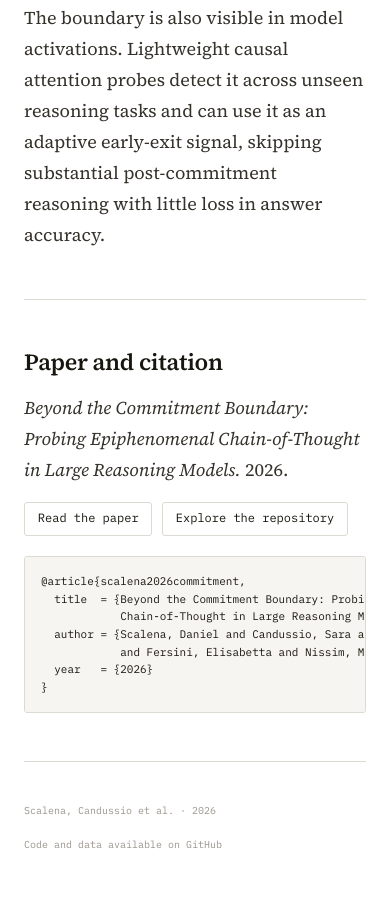
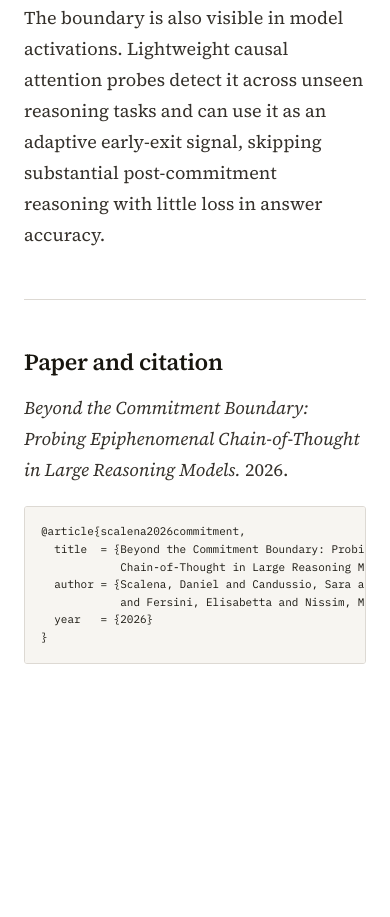
Before and after one commit to DanielSc4/Commitment-Boundary, a plain HTML site: page website/index.html in a window 390 px wide. Shown: the part 3551-4468 px from the top of the page. After the commit the page ends 4263 px from the top, so only its background shows below. Drawn offline with Linux system fonts and the light colour scheme.

Commit message:
Simplify project website navigation

```diff
--- a/website/index.html
+++ b/website/index.html
@@ -78,14 +78,11 @@ p:last-child{margin-bottom:0}
 .boundary{color:var(--red);font-weight:600}
 .takeaway{font-size:1.16rem;color:var(--ink)}
 pre{margin:1.3rem 0 0;padding:1rem;overflow:auto;border:1px solid var(--rule);border-radius:3px;background:var(--wash);font-size:11px;line-height:1.6}
-footer{display:flex;justify-content:space-between;gap:1rem;padding:2.5rem 0 4rem;border-top:1px solid var(--rule);font-family:var(--mono);font-size:10px;color:var(--faint)}
 @media(max-width:650px){
-  .nav-links a:not(:last-child){display:none}
   .hero{padding-top:3.5rem}
   .steps,.stats{grid-template-columns:1fr}
   .stat{border-right:0;border-bottom:1px solid var(--rule)}
   .stat:last-child{border-bottom:0}
-  footer{flex-direction:column}
 }
 @media(prefers-reduced-motion:reduce){html{scroll-behavior:auto}}
 </style>
@@ -94,8 +91,6 @@ footer{display:flex;justify-content:space-between;gap:1rem;padding:2.5rem 0 4rem
 <nav>
   <span class="logo">Commitment Boundary</span>
   <div class="nav-links">
-    <a href="#claim">Main claim</a>
-    <a href="#evidence">Evidence</a>
     <a href="#cite">Cite</a>
   </div>
 </nav>
@@ -108,7 +103,7 @@ footer{display:flex;justify-content:space-between;gap:1rem;padding:2.5rem 0 4rem
     <p class="authors">Daniel Scalena · Sara Candussio · Luca Bortolussi · Elisabetta Fersini · Malvina Nissim · Gabriele Sarti</p>
     <p class="affiliations">University of Groningen · University of Milano-Bicocca · University of Trieste · Northeastern University</p>
     <div class="pill-row">
-      <a href="https://arxiv.org/pdf/2606.13603" class="pill">Paper (arXiv)</a>
+      <a href="https://arxiv.org/abs/2606.13603" class="pill">Paper (arXiv)</a>
       <a href="https://github.com/DanielSc4/Commitment-Boundary" class="pill">Code &amp; data</a>
     </div>
   </header>
@@ -182,10 +177,6 @@ footer{display:flex;justify-content:space-between;gap:1rem;padding:2.5rem 0 4rem
   <section id="cite">
     <h2>Paper and citation</h2>
     <p><em>Beyond the Commitment Boundary: Probing Epiphenomenal Chain-of-Thought in Large Reasoning Models.</em> 2026.</p>
-    <div class="pill-row">
-      <a href="https://arxiv.org/pdf/2606.13603" class="pill">Read the paper</a>
-      <a href="https://github.com/DanielSc4/Commitment-Boundary" class="pill">Explore the repository</a>
-    </div>
     <pre>@article{scalena2026commitment,
   title  = {Beyond the Commitment Boundary: Probing Epiphenomenal
             Chain-of-Thought in Large Reasoning Models},
@@ -194,11 +185,6 @@ footer{display:flex;justify-content:space-between;gap:1rem;padding:2.5rem 0 4rem
   year   = {2026}
 }</pre>
   </section>
-
-  <footer>
-    <span>Scalena, Candussio et al. · 2026</span>
-    <span>Code and data available on GitHub</span>
-  </footer>
 </main>
 </body>
 </html>
```
